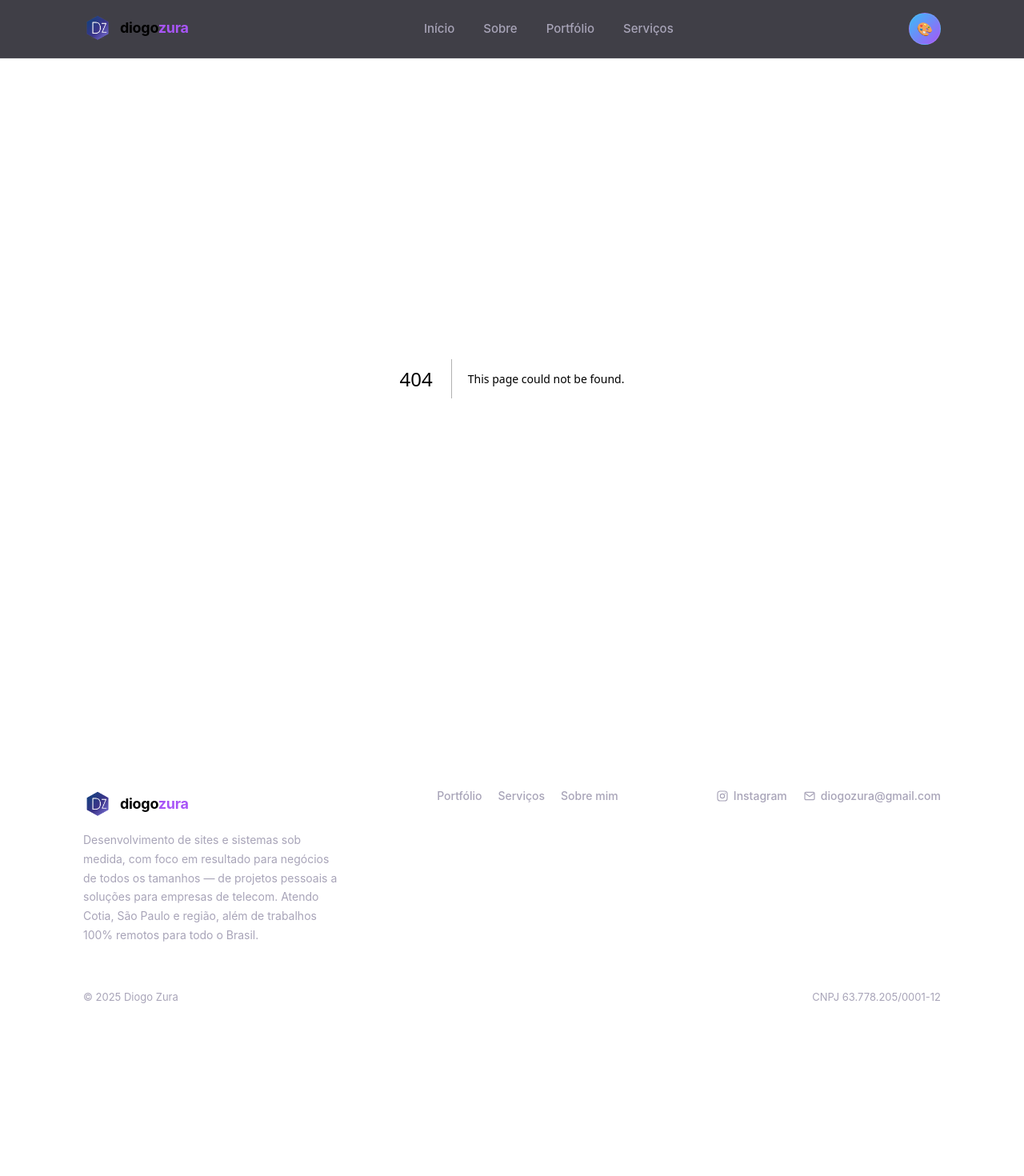
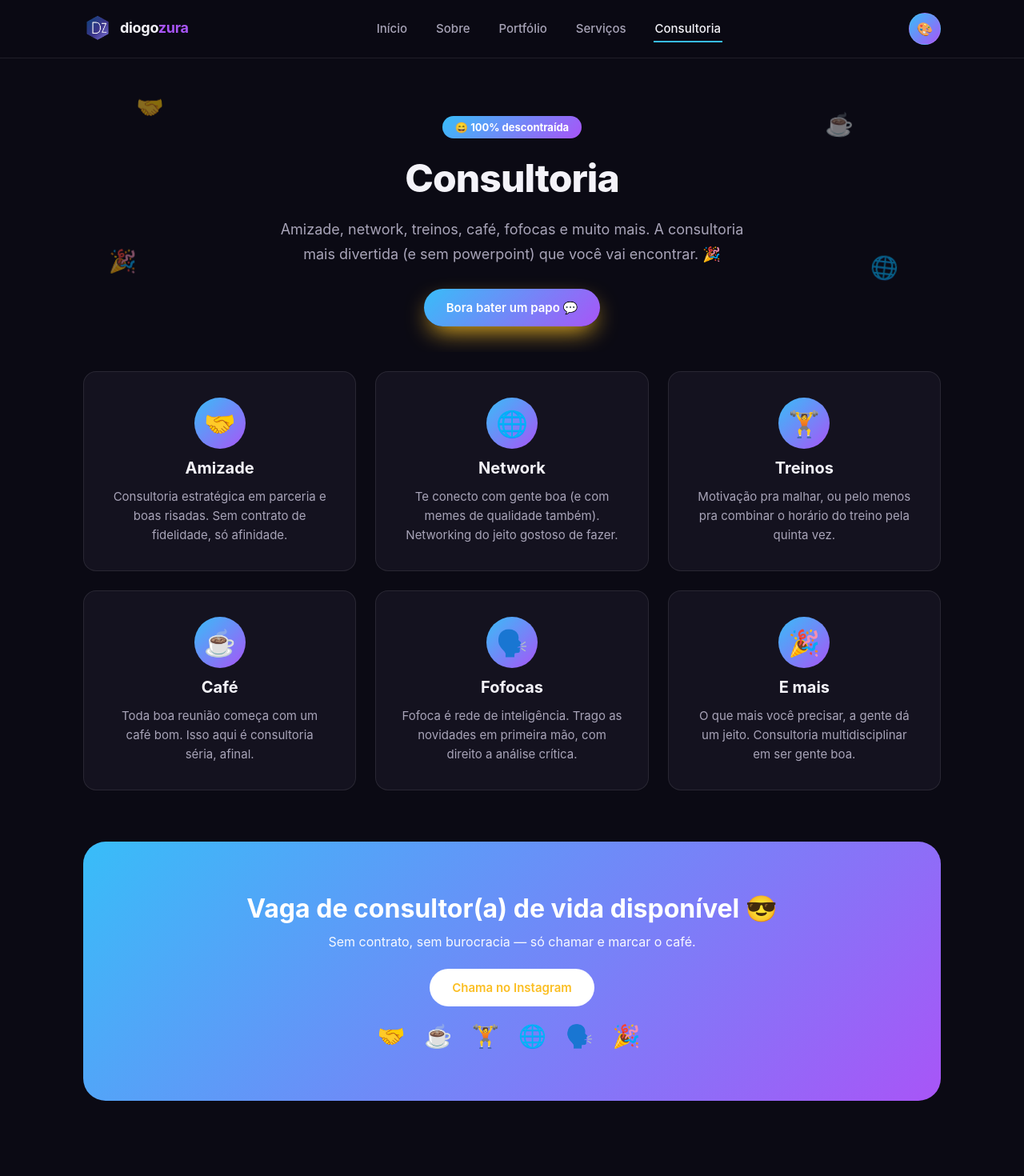
Before and after one commit to Diogozura/webdiogozura, a Next.js app: page /consultoria in a window 1280 px wide. Before the commit this address had no page. Shown: the top 1470 px of the page at 80% size. Before the commit the page ends 1302 px from the top, so only its background shows below. Built offline with nearby package versions, Linux system fonts and the light colour scheme.

Commit message:
feat consultoria

```diff
--- /dev/null
+++ b/pages/consultoria.tsx
@@ -0,0 +1,72 @@
+import { NextSeo } from 'next-seo';
+import { consultoriaItems } from '@/src/data/consultoria';
+import { INSTAGRAM_DM_URL } from '@/src/lib/constants';
+import { Reveal } from '@/src/components/Reveal/Reveal';
+import styles from '@/styles/Consultoria.module.css';
+
+const FLOATERS = [
+  { emoji: '🤝', top: '12%', left: '8%', delay: '0s' },
+  { emoji: '☕', top: '20%', left: '85%', delay: '1.2s' },
+  { emoji: '🎉', top: '65%', left: '5%', delay: '0.6s' },
+  { emoji: '🌐', top: '70%', left: '90%', delay: '1.8s' },
+];
+
+export default function Consultoria() {
+  return (
+    <div className={styles.page}>
+      <NextSeo
+        title="Consultoria — Diogo Zura"
+        description="Consultoria em amizade, network, treinos, café, fofocas e muito mais. 100% descontraída."
+        canonical="https://www.diogozura.com/consultoria"
+      />
+
+      <section className={`container ${styles.hero}`}>
+        <div className={styles.floaters}>
+          {FLOATERS.map((f) => (
+            <span
+              key={f.emoji}
+              className={styles.floater}
+              style={{ top: f.top, left: f.left, animationDelay: f.delay }}
+            >
+              {f.emoji}
+            </span>
+          ))}
+        </div>
+
+        <span className={styles.badge}>😄 100% descontraída</span>
+        <h1 className={styles.title}>Consultoria</h1>
+        <p className={styles.lead}>
+          Amizade, network, treinos, café, fofocas e muito mais. A consultoria mais divertida
+          (e sem powerpoint) que você vai encontrar. 🎉
+        </p>
+
+        <div className={styles.ctaRow}>
+          <a href={INSTAGRAM_DM_URL} target="_blank" rel="noreferrer" className="btn btnPrimary">
+            Bora bater um papo 💬
+          </a>
+        </div>
+      </section>
+
+      <section className="container section" style={{ paddingTop: 24 }}>
+        <div className={styles.grid}>
+          {consultoriaItems.map((item, i) => (
+            <Reveal key={item.id} className={styles.card} delay={i * 80}>
+              <div className={styles.cardEmoji}>{item.emoji}</div>
+              <h3>{item.title}</h3>
+              <p>{item.description}</p>
+            </Reveal>
+          ))}
+        </div>
+
+        <div className={styles.finalCta}>
+          <h2>Vaga de consultor(a) de vida disponível 😎</h2>
+          <p>Sem contrato, sem burocracia — só chamar e marcar o café.</p>
+          <a href={INSTAGRAM_DM_URL} target="_blank" rel="noreferrer" className="btn" style={{ background: '#fff', color: 'var(--primary)' }}>
+            Chama no Instagram
+          </a>
+          <div className={styles.finalEmojis}>🤝 ☕ 🏋️ 🌐 🗣️ 🎉</div>
+        </div>
+      </section>
+    </div>
+  );
+}
--- a/src/components/Layout/Footer.tsx
+++ b/src/components/Layout/Footer.tsx
@@ -19,6 +19,7 @@ export function Footer() {
           <nav className={styles.links}>
             <Link href="/portfolio">Portfólio</Link>
             <Link href="/servicos">Serviços</Link>
+            <Link href="/consultoria">Consultoria</Link>
             <Link href="/sobre">Sobre mim</Link>
           </nav>
 
--- a/src/components/Layout/Header.tsx
+++ b/src/components/Layout/Header.tsx
@@ -10,6 +10,7 @@ const LINKS = [
   { href: '/sobre', label: 'Sobre' },
   { href: '/portfolio', label: 'Portfólio' },
   { href: '/servicos', label: 'Serviços' },
+  { href: '/consultoria', label: 'Consultoria' },
 ];
 
 export function Header() {
--- /dev/null
+++ b/src/data/consultoria.ts
@@ -0,0 +1,45 @@
+export type ConsultoriaItem = {
+  id: string;
+  emoji: string;
+  title: string;
+  description: string;
+};
+
+export const consultoriaItems: ConsultoriaItem[] = [
+  {
+    id: 'amizade',
+    emoji: '🤝',
+    title: 'Amizade',
+    description: 'Consultoria estratégica em parceria e boas risadas. Sem contrato de fidelidade, só afinidade.',
+  },
+  {
+    id: 'network',
+    emoji: '🌐',
+    title: 'Network',
+    description: 'Te conecto com gente boa (e com memes de qualidade também). Networking do jeito gostoso de fazer.',
+  },
+  {
+    id: 'treinos',
+    emoji: '🏋️',
+    title: 'Treinos',
+    description: 'Motivação pra malhar, ou pelo menos pra combinar o horário do treino pela quinta vez.',
+  },
+  {
+    id: 'cafe',
+    emoji: '☕',
+    title: 'Café',
+    description: 'Toda boa reunião começa com um café bom. Isso aqui é consultoria séria, afinal.',
+  },
+  {
+    id: 'fofocas',
+    emoji: '🗣️',
+    title: 'Fofocas',
+    description: 'Fofoca é rede de inteligência. Trago as novidades em primeira mão, com direito a análise crítica.',
+  },
+  {
+    id: 'mais',
+    emoji: '🎉',
+    title: 'E mais',
+    description: 'O que mais você precisar, a gente dá um jeito. Consultoria multidisciplinar em ser gente boa.',
+  },
+];
--- /dev/null
+++ b/styles/Consultoria.module.css
@@ -0,0 +1,150 @@
+.page {
+  /* Paleta feliz, só nesta página */
+  --primary: #fbbf24;
+  --secondary: #fb7185;
+}
+
+.hero {
+  position: relative;
+  padding-top: 72px;
+  padding-bottom: 32px;
+  text-align: center;
+  overflow: hidden;
+}
+
+@media (max-width: 640px) {
+  .hero {
+    padding-top: 48px;
+  }
+}
+
+.floaters {
+  position: absolute;
+  inset: 0;
+  pointer-events: none;
+  font-size: 28px;
+}
+
+.floater {
+  position: absolute;
+  opacity: 0.5;
+  animation: float 6s ease-in-out infinite;
+}
+
+@keyframes float {
+  0%, 100% {
+    transform: translateY(0) rotate(0deg);
+  }
+  50% {
+    transform: translateY(-16px) rotate(8deg);
+  }
+}
+
+@media (prefers-reduced-motion: reduce) {
+  .floater {
+    animation: none;
+  }
+}
+
+.badge {
+  display: inline-block;
+  padding: 6px 16px;
+  border-radius: 999px;
+  background: var(--gradient-primary);
+  color: #fff;
+  font-size: 13px;
+  font-weight: 700;
+  margin-bottom: 20px;
+}
+
+.title {
+  font-size: clamp(32px, 5vw, 48px);
+  font-weight: 800;
+  letter-spacing: -0.02em;
+}
+
+.lead {
+  max-width: 620px;
+  margin: 20px auto 0;
+  color: var(--text-muted);
+  font-size: 18px;
+  line-height: 1.7;
+}
+
+.ctaRow {
+  display: flex;
+  justify-content: center;
+  gap: 16px;
+  margin-top: 28px;
+  flex-wrap: wrap;
+}
+
+.grid {
+  display: grid;
+  grid-template-columns: repeat(auto-fit, minmax(260px, 1fr));
+  gap: 24px;
+}
+
+.card {
+  padding: 32px;
+  border-radius: var(--radius-md);
+  background: var(--bg-alt);
+  border: 1px solid var(--border);
+  display: flex;
+  flex-direction: column;
+  gap: 12px;
+  text-align: center;
+  align-items: center;
+  transition: transform 0.2s ease;
+}
+
+.card:hover {
+  transform: translateY(-4px);
+}
+
+.cardEmoji {
+  width: 64px;
+  height: 64px;
+  border-radius: 50%;
+  background: var(--gradient-primary);
+  display: flex;
+  align-items: center;
+  justify-content: center;
+  font-size: 32px;
+}
+
+.card h3 {
+  font-size: 20px;
+}
+
+.card p {
+  color: var(--text-muted);
+  line-height: 1.6;
+  font-size: 15px;
+}
+
+.finalCta {
+  text-align: center;
+  padding: 64px 32px;
+  border-radius: var(--radius-lg);
+  background: var(--gradient-primary);
+  color: #fff;
+  margin-top: 64px;
+}
+
+.finalCta h2 {
+  font-size: clamp(24px, 4vw, 32px);
+  margin-bottom: 12px;
+}
+
+.finalCta p {
+  opacity: 0.95;
+  margin-bottom: 24px;
+  font-size: 16px;
+}
+
+.finalEmojis {
+  font-size: 28px;
+  margin-top: 20px;
+  letter-spacing: 8px;
+}
```
